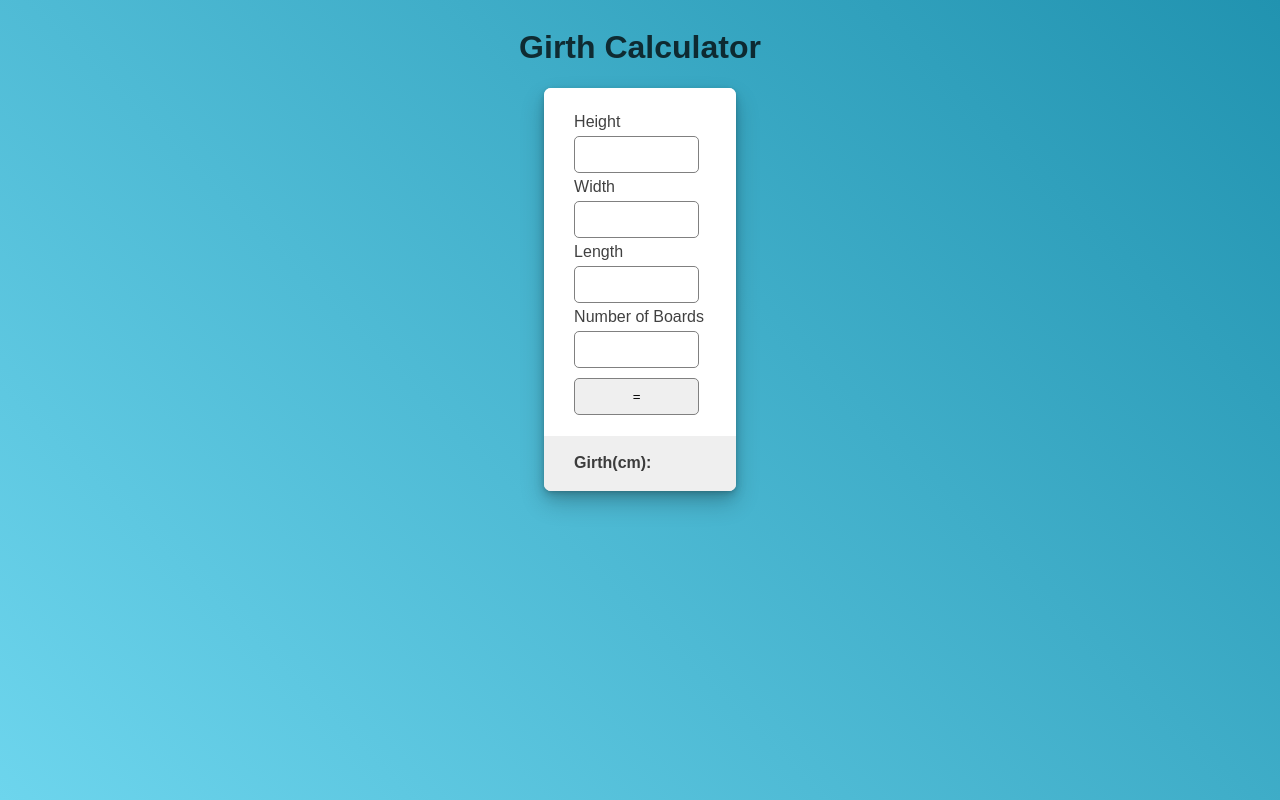
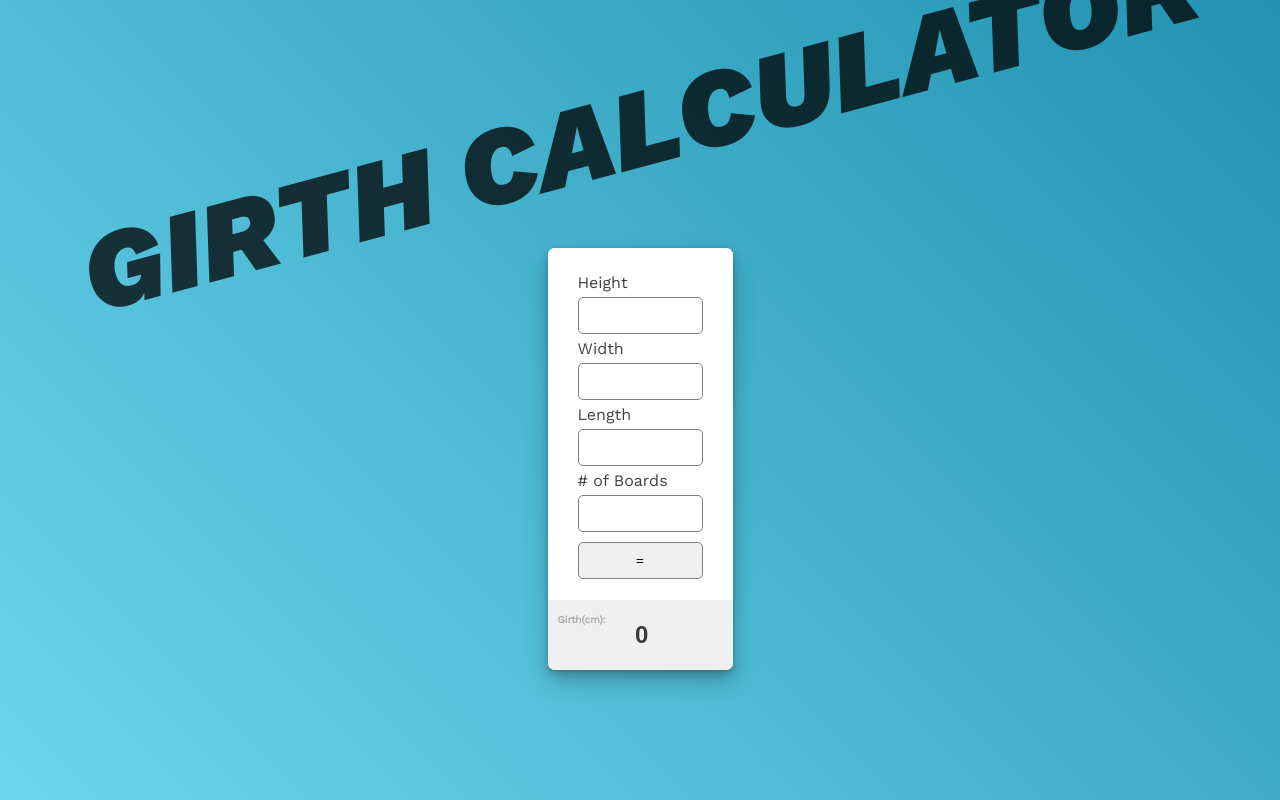
Before and after one commit to mattnaz/shipping-girth-calc, a plain HTML site: page index.html in a window 1280 px wide. Drawn offline with nearby package versions, Linux system fonts and the light colour scheme.

Commit message:
add font, stylize title

```diff
--- a/index.html
+++ b/index.html
@@ -1,6 +1,7 @@
 <html>
   <head>
     <title></title>
+    <link href="https://fonts.googleapis.com/css2?family=Work+Sans:ital,wght@0,400;1,900&display=swap" rel="stylesheet">
     <style>
         body {
             display: flex;
@@ -11,7 +12,8 @@
             background: -webkit-linear-gradient(45deg, #6dd5ed, #2193b0);  /* Chrome 10-25, Safari 5.1-6 */
             background: linear-gradient(45deg, #6dd5ed, #2193b0); /* W3C, IE 10+/ Edge, Firefox 16+, Chrome 26+, Opera 12+, Safari 7+ */
             color: rgba(0,0,0,0.75);
-            font-family: sans-serif;
+            font-family: 'Work Sans', sans-serif;
+            overflow: hidden;
         }
         input {
             margin: 5px 0;
@@ -28,6 +30,22 @@
         ul {
             padding: 0;
         }
+
+        h1 {
+            text-transform: uppercase;
+            font-size: 7rem;
+            letter-spacing: 1px;
+            z-index: -1;
+            /* position: absolute; */
+            transform: rotateZ(-15deg);
+            font-style: italic;
+            font-family: 'Work Sans', sans-serif;
+            line-height: .8em;
+            text-align: center;
+            font-weight: 900;
+
+        }
+
         .good {
             background: #aad576;
         }
@@ -53,16 +71,32 @@
 
         }
         .card-bottom {
-           padding: 15px 30px 15px;
             border-radius: 0 0 7px 7px;
         }
 
         .card-bottom input {
-            border: none;
+            margin-left: -20px;
+            width: 100%;
+            border: 1px solid transparent;
             background: none;
             text-align: center;
-            width: 50px;
-            padding: 0;
+            font-size: 24px;
+            font-weight: 700;
+            width: 125px;
+            padding: 15px 15px 15px 15px;
+        }
+
+        .card-bottom input:disabled {
+            color: rgba(0,0,0,0.75);
+            font-weight: 900;
+        }
+
+        .card-bottom label {
+            color: rgba(0,0,0,0.3);
+            font-size: 10px;
+            position: relative;
+            top: -20px;
+            left: 10px;
         }
     </style>
     <script>
@@ -112,7 +146,7 @@
             <label>Length</label><br>
             <input id="length" type="text" name="length"><br>
 
-            <label>Number of Boards</label><br>
+            <label># of Boards</label><br>
             <input id="boards" type="text" name="length"><br>
 
         <input id="clickMe" type="button" value="=" onclick="girth();" />
@@ -121,7 +155,7 @@
     </div>
     <div id="result" class="card-bottom empty">
         <label><strong>Girth(cm): </strong></label>
-        <input id="answer" type="text" name="answer">
+        <input disabled id="answer" type="text" name="answer" value="0">
     </div>
 </div>
 
```
